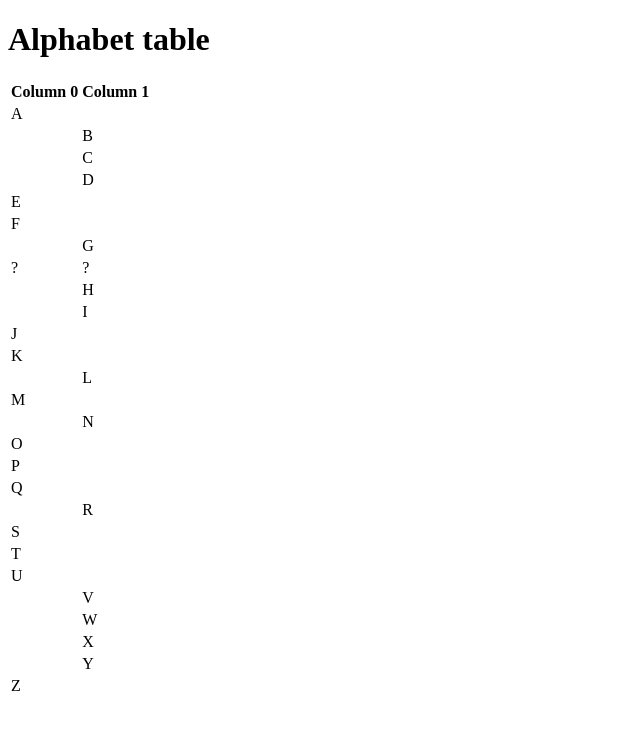
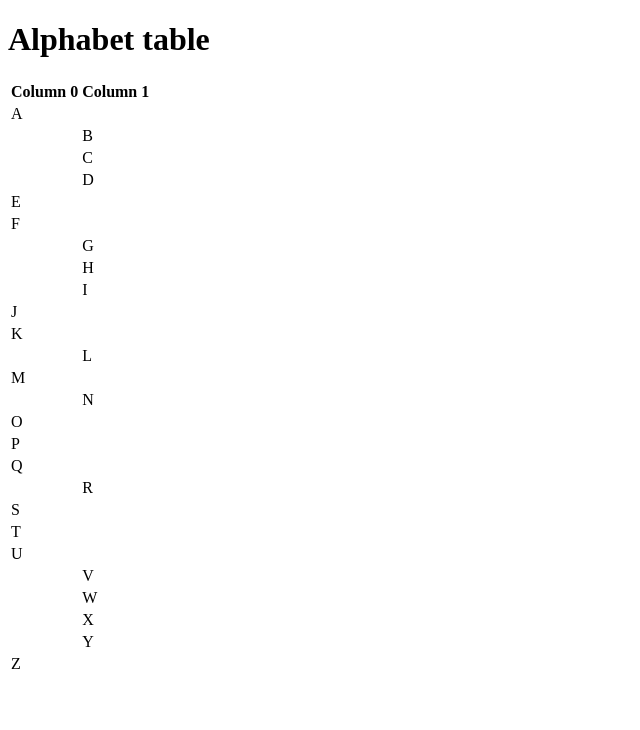
Before and after one commit to comp426-2022-spring/a00-37ericle, a website: page index.html in a window 1280 px wide. Shown: the whole page, without its empty margins (0-640 px from the left). Drawn offline with Linux system fonts and the light colour scheme.

Commit message:
removed question marks

```diff
--- a/index.html
+++ b/index.html
@@ -42,10 +42,6 @@
                     <tr>
                         <td></td>
                         <td>G</td>
-                    </tr>
-                    <tr>
-                        <td>?</td>
-                        <td>?</td>
                     </tr>
                     <tr>
                         <td></td>
```
